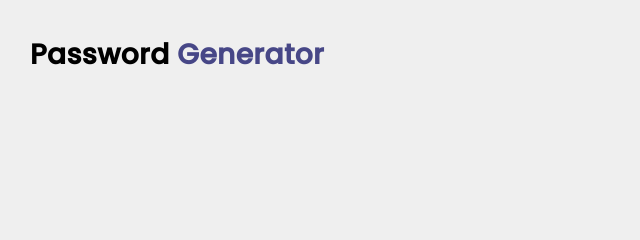
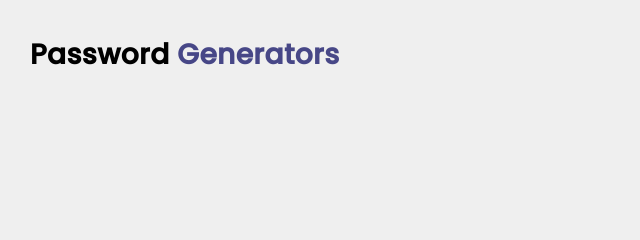
Before and after one commit to Parth786-hero/password, a plain HTML site: page index.htm in a window 1280 px wide. Shown: the top 240 px of the page, 66-706 px from the left. Drawn offline with Linux system fonts and the light colour scheme.

```diff
--- a/index.htm
+++ b/index.htm
@@ -10,7 +10,7 @@
 </head>
 <body>
     <div class="container">
-        <h2 class="md-heading main-heading capitalize">password <span class="purple">generator</span></h2>
+        <h2 class="md-heading main-heading capitalize">password <span class="purple">generators</span></h2>
         <div class="card">
             <div class="password-box">
                 <input type="text" placeholder="" disabled>
```
